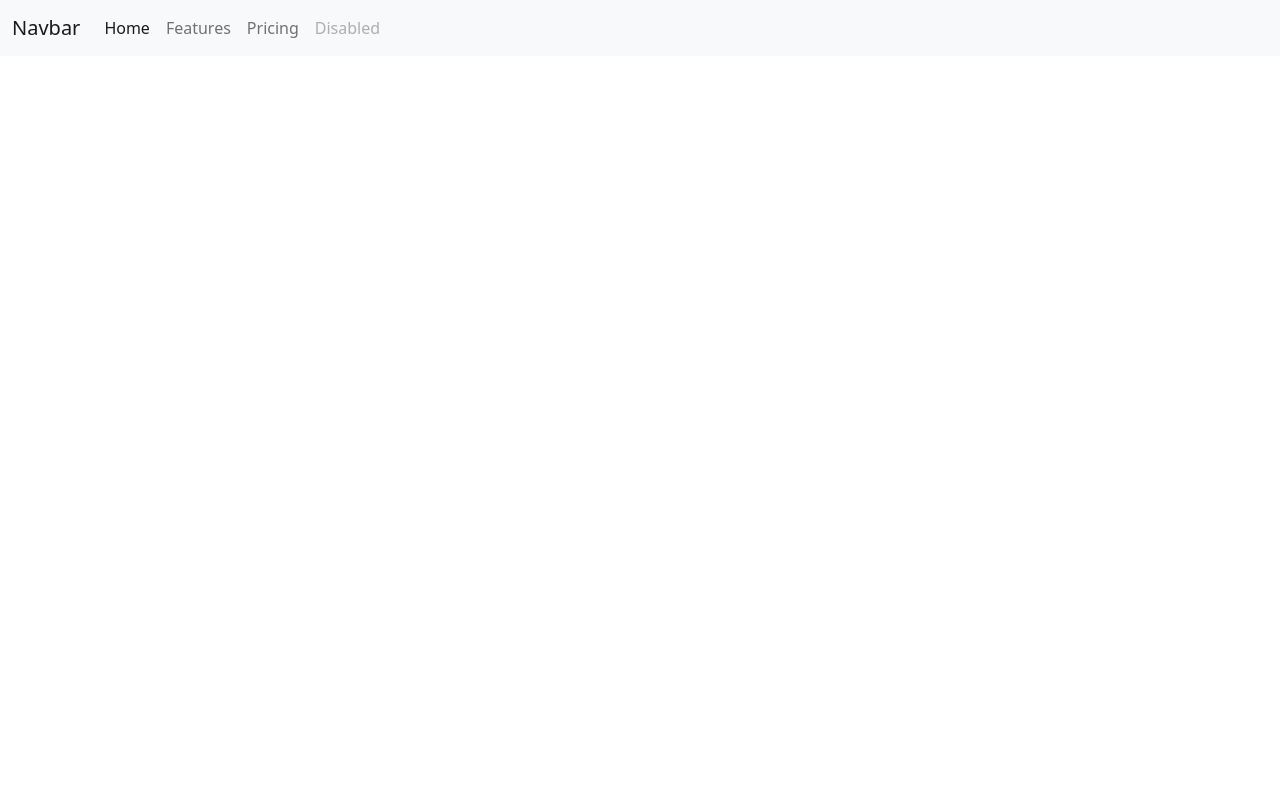
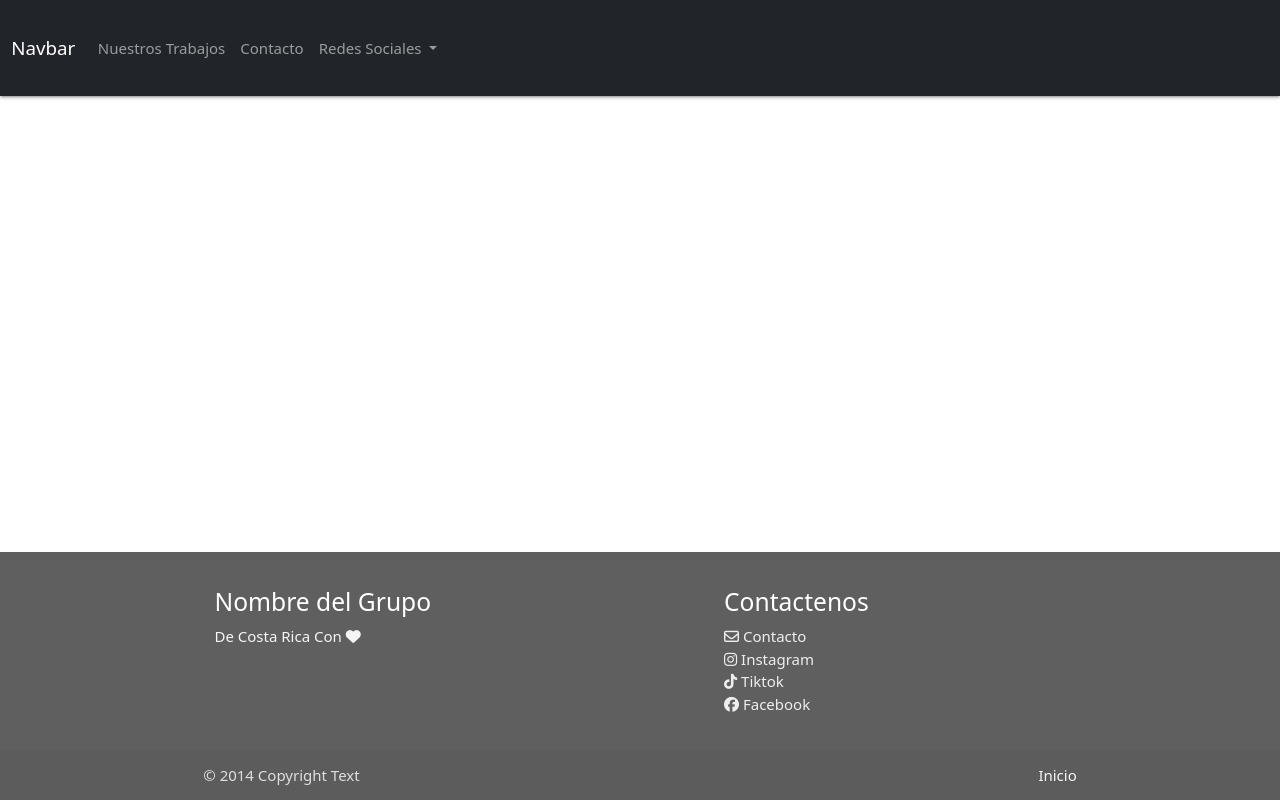
Before and after one commit to tonyRetana/radio.github.io, a plain HTML site: page index.html in a window 1280 px wide. Drawn offline with nearby package versions, Linux system fonts and the light colour scheme.

Commit message:
Nav y header

```diff
--- /dev/null
+++ b/css/index.css
@@ -0,0 +1,15 @@
+body{
+    display: flex;
+    min-height: 100vh;
+    flex-direction: column;
+}
+
+section {
+    flex: 1 0 auto;
+}
+nav{
+    height: 12vh;
+}
+.page-footer{
+    background-color: rgb(95, 95, 95);
+}
--- a/index.html
+++ b/index.html
@@ -6,23 +6,74 @@
     <meta name="viewport" content="width=device-width, initial-scale=1.0">
     <title>Proyecto Radio</title>
     <link href="https://cdn.jsdelivr.net/npm/bootstrap@5.0.2/dist/css/bootstrap.min.css" rel="stylesheet" integrity="sha384-EVSTQN3/azprG1Anm3QDgpJLIm9Nao0Yz1ztcQTwFspd3yD65VohhpuuCOmLASjC" crossorigin="anonymous">
+    <script src="https://cdn.jsdelivr.net/npm/bootstrap@5.0.2/dist/js/bootstrap.bundle.min.js" integrity="sha384-MrcW6ZMFYlzcLA8Nl+NtUVF0sA7MsXsP1UyJoMp4YLEuNSfAP+JcXn/tWtIaxVXM" crossorigin="anonymous"></script>
+    <script src="https://kit.fontawesome.com/a5da9b733c.js" crossorigin="anonymous"></script>
+
+    <!-- Compiled and minified CSS -->
+    <link rel="stylesheet" href="https://cdnjs.cloudflare.com/ajax/libs/materialize/1.0.0/css/materialize.min.css">
+
+    <!-- Compiled and minified JavaScript -->
+    <script src="https://cdnjs.cloudflare.com/ajax/libs/materialize/1.0.0/js/materialize.min.js"></script>
+
+
+    <link rel="stylesheet" href="css/index.css">
 </head>
 <body>
-    <nav class="navbar navbar-expand-lg navbar-light bg-light">
-        <div class="container-fluid">
-            <a class="navbar-brand" href="#">Navbar</a>
-            <button class="navbar-toggler" type="button" data-bs-toggle="collapse" data-bs-target="#navbarNavAltMarkup" aria-controls="navbarNavAltMarkup" aria-expanded="false" aria-label="Toggle navigation">
-                <span class="navbar-toggler-icon"></span>
-            </button>
-            <div class="collapse navbar-collapse" id="navbarNavAltMarkup">
-                <div class="navbar-nav">
-                    <a class="nav-link active" aria-current="page" href="#">Home</a>
-                    <a class="nav-link" href="#">Features</a>
-                    <a class="nav-link" href="#">Pricing</a>
-                    <a class="nav-link disabled" href="#" tabindex="-1" aria-disabled="true">Disabled</a>
-                </div>
+    <header></header>
+    <nav class="navbar navbar-expand-lg navbar-dark bg-dark">
+      <div class="container-fluid">
+        <a class="navbar-brand" href="#">Navbar</a>
+        <button class="navbar-toggler" type="button" data-bs-toggle="collapse" data-bs-target="#navbarSupportedContent" aria-controls="navbarSupportedContent" aria-expanded="false" aria-label="Toggle navigation">
+          <span class="navbar-toggler-icon"></span>
+        </button>
+        <div class="collapse navbar-collapse" id="navbarSupportedContent">
+          <ul class="navbar-nav me-auto mb-2 mb-lg-0">
+            <li class="nav-item">
+              <a class="nav-link" aria-current="page" href="#">Nuestros Trabajos</a>
+            </li>
+            <li class="nav-item">
+              <a class="nav-link" href="#">Contacto</a>
+            </li>
+            <li class="nav-item dropdown">
+              <a class="nav-link dropdown-toggle" href="#" id="navbarDropdown" role="button" data-bs-toggle="dropdown" aria-expanded="false">
+                Redes Sociales
+              </a>
+              <ul class="dropdown-menu" aria-labelledby="navbarDropdown">
+                <li><a class="dropdown-item" href="#"><i class="fa-brands fa-instagram"></i> Instagram</a></li>
+                <li><a class="dropdown-item" href="#"><i class="fa-brands fa-tiktok"></i> Tiktok</a></li>
+                <li><a class="dropdown-item" href="#"><i class="fa-brands fa-facebook"></i> Facebook</a></li>
+              </ul>
+            </li>
+          </ul>
+        </div>
+      </div>
+    </nav>
+      <section></section>
+      <footer class="page-footer">
+        <div class="container" id="informacionfooter">
+          <div class="row">
+            <div class="col l6 s12">
+              <h5 class="white-text">Nombre del Grupo</h5>
+              <p class="grey-text text-lighten-4">De Costa Rica Con <i class="fa-solid fa-heart"></i></p>
             </div>
+            <div class="col l4 offset-l2 s12">
+              <h5 class="white-text">Contactenos</h5>
+              <ul>
+                <li><a class="grey-text text-lighten-3" href="#!"><i class="fa-regular fa-envelope"></i> Contacto</a></li>
+                <li><a class="grey-text text-lighten-3" href="#!"><i class="fa-brands fa-instagram"></i> Instagram</a></li>
+                <li><a class="grey-text text-lighten-3" href="#!"><i class="fa-brands fa-tiktok"></i> Tiktok</a></a></li>
+                <li><a class="grey-text text-lighten-3" href="#!"><i class="fa-brands fa-facebook"></i> Facebook</a></li>
+              </ul>
+            </div>
+          </div>
         </div>
-</nav>
+        <div class="footer-copyright">
+          <div class="container">
+          © 2014 Copyright Text
+          <a class="grey-text text-lighten-4 right" href="#!">Inicio</a>
+          </div>
+        </div>
+      </footer>
+
 </body>
 </html>
```
Also changed, not shown: 1 other file.
